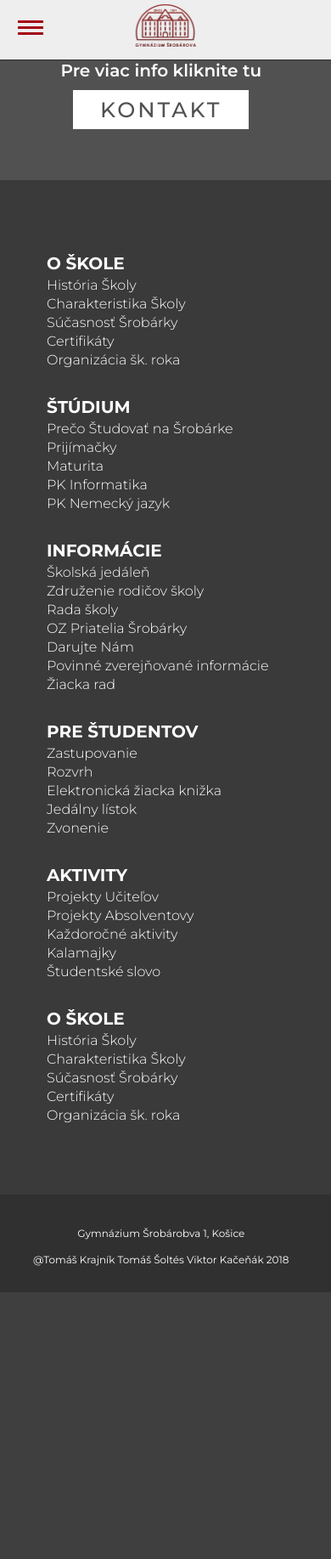
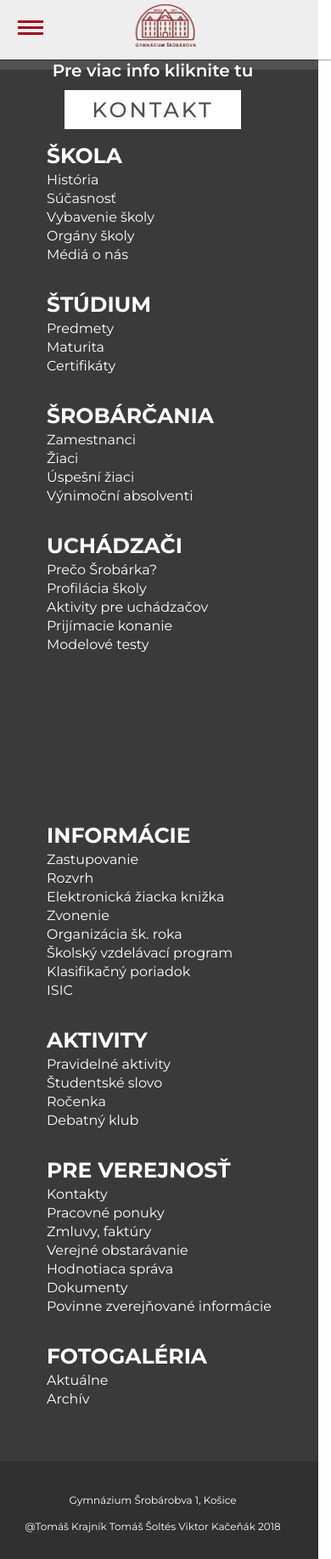
Before and after one commit to vkacenak/SrobarkaWeb, a PHP site: page /TemplatePage.html in a window 390 px wide. Shown: the whole page at 85% size. Before the commit the page ends 1521 px from the top, so only its background shows below. Run offline with PHP 8.4, Linux system fonts and the light colour scheme; some libraries are stand-ins or nearby versions.

Commit message:
Footer pridany do templatepage

```diff
--- a/TemplatePage.html
+++ b/TemplatePage.html
@@ -204,71 +204,144 @@
             <div class="col-sm-6 kontaktbutton"><a href="kontakt.html" class="footerkontakt">KONTAKT</a></div>
            </div>
            <div class="row footermiddle">
-             <div class="col-sm-2 collumwidth">
+             <div class="col-sm-3 collumwidth">
              <ul >
-               <li class="footermiddlenadpis">O škole</li>
-               <li><a href="#">História Školy</a></li>
-               <li><a href="#">Charakteristika Školy</a></li>
-               <li><a href="#">Súčasnosť Šrobárky</a></li>
-               <li><a href="#">Certifikáty</a></li>
-               <li><a href="#">Organizácia šk. roka</a></li>
+               <li class="footermiddlenadpis">Škola</li>
+               <li><div class="dropdown-footer"><a class="footertoggler">História</a>
+                 <div class="dropdownc-footer">
+                   <a href="#">Časová os</a>
+                   <a href="#">Dejiny školy</a>
+               </div></div></li>
+               <li><div class="dropdown-footer"><a class="footertoggler">Súčasnosť</a>
+                 <div class="dropdownc-footer">
+                   <a href="#">Charakteristika</a>
+                   <a href="#">Profilácia</a>
+               </div></div></li>
+               <li><a href="#">Vybavenie školy</a></li>
+               <li><div class="dropdown-footer"><a class="footertoggler">Orgány školy</a>
+                 <div class="dropdownc-footer">
+                   <a href="#">Rada školy</a>
+                   <a href="#">Združenie rodičov</a>
+                   <a href="#">OZ Priatelia Šrobárky</a>
+               </div></div></li>
+               <li><div class="dropdown-footer"><a class="footertoggler">Médiá o nás</a>
+                 <div class="dropdownc-footer">
+                   <a href="#">Televízne príspevky</a>
+                   <a href="#">Napísali o nás</a>
+                   </div></div></li>
              </ul>
            </div>
-             <div class="col-sm-2 collumwidth">
+             <div class="col-sm-3 collumwidth">
              <ul >
                <li class="footermiddlenadpis">ŠTÚDIUM</li>
-               <li><a href="#">Prečo Študovať na Šrobárke</a></li>
-               <li><a href="#">Prijímačky</a></li>
-               <li><a href="#">Maturita</a></li>
-               <li><a href="#">PK Informatika</a></li>
-               <li><a href="#">PK Nemecký jazyk</a></li>
+               <li><a href="predmety.html">Predmety</a></li>
+               <li><div class="dropdown-footer"><a class="footertoggler">Maturita</a>
+                 <div class="dropdownc-footer">
+                   <a href="zakladneinfo.html">Základné informácie</a>
+                   <a href="terminy.html">Termíny</a>
+                   <a href="legislativa.html">Legislatíva</a>
+                   <a href="predmetymaturita.html">Predmety maturitnej skúšky</a>
+                   <a href="klasifikacia.html">Klasifikácia</a>
+                   <a href="organizaciematurity.html">Organizácia maturitnej skúšky</a>
+               </div></div></li>
+               <li><div class="dropdown-footer"><a class="footertoggler">Certifikáty</a>
+                 <div class="dropdownc-footer">
+                   <a href="DSD.html">DSD I a DSD II</a>
+                   <a href="Cisco.html">Cisco Networking Academy</a>
+               </div></div></li>
              </ul>
             </div>
-            <div class="col-sm-2 collumwidth">
+            <div class="col-sm-3 collumwidth">
             <ul >
-              <li class="footermiddlenadpis">Informácie</li>
-              <li><a href="#">Školská jedáleň</a></li>
-              <li><a href="#">Združenie rodičov školy</a></li>
-              <li><a href="#">Rada školy</a></li>
-              <li><a href="#">OZ Priatelia Šrobárky</a></li>
-              <li><a href="#">Darujte Nám</a></li>
-              <li><a href="#">Povinné zverejňované informácie</a></li>
-              <li><a href="#">Žiacka rad</a></li>
+              <li class="footermiddlenadpis">Šrobárčania</li>
+              <li><div class="dropdown-footer"><a class="footertoggler">Zamestnanci</a>
+                <div class="dropdownc-footer">
+                  <a href="pedagogovia.html">Pedagogickí zamestnanci</a>
+                  <a href="nepedagogovia.html">Nepedagogickí zamestnanci</a>
+                 <a href="vychovnaporadkyna.html">Výchovná poradkyňa</a>
+              </div></div></li>
+              <li><div class="dropdown-footer"><a class="footertoggler">Žiaci</a>
+                <div class="dropdownc-footer">
+                  <a href="">1. ročník</a>
+                  <a href="">2. ročník</a>
+                 <a href="">3. ročník</a>
+                 <a href="">4. ročník</a>
+              </div></div></li>
+              <li><a href="#">Úspešní žiaci</a></li>
+              <li><a href="#">Výnimoční absolventi</a></li>
             </ul>
            </div>
-            <div class="col-sm-2 collumwidth">
+            <div class="col-sm-3 collumwidth">
             <ul >
-              <li class="footermiddlenadpis">Pre študentov</li>
-              <li><a href="#">Zastupovanie</a></li>
-              <li><a href="#">Rozvrh</a></li>
-              <li><a href="#">Elektronická žiacka knižka</a></li>
-              <li><a href="#">Jedálny lístok</a></li>
-              <li><a href="#">Zvonenie</a></li>
+              <li class="footermiddlenadpis">Uchádzači</li>
+              <li><a href="precosroba.html">Prečo Šrobárka?</a></li>
+              <li><a href="profilacia.html">Profilácia školy</a></li>
+              <li><div class="dropdown-footer"><a class="footertoggler">Aktivity pre uchádzačov</a>
+                <div class="dropdownc-footer">
+                  <a href="">Deň otvorených dverí</a>
+                  <a href="">Prezentačné výstavy</a>
+                 <a href="">IT Tábor</a>
+              </div></div></li>
+              <li><a href="prijimacky.html">Prijímacie konanie</a></li>
+              <li><a href="testy.html">Modelové testy</a></li>
+
+            </ul>
+          </div></div>
+          <div class="row footermiddle">
+
+           <div class="col-sm-3 collumwidth">
+           <ul>
+             <li class="footermiddlenadpis">Informácie</li>
+             <li><a href="http://rozne.srobarka.sk/zast/zastupovanie/index.html">Zastupovanie</a></li>
+             <li><a href="https://srobarka.edupage.org/timetable/?">Rozvrh</a></li>
+             <li><a href="https://srobarka.edupage.org/">Elektronická žiacka knižka</a></li>
+             <li><a href="zvonenie.html">Zvonenie</a></li>
+             <li><a href="organizacia.html">Organizácia šk. roka</a></li>
+             <li><a href="skvp.html">Školský vzdelávací program</a></li>
+             <li><a href="klasifikacnyporiadok.html">Klasifikačný poriadok</a></li>
+             <li><a href="">ISIC</a></li>
            </ul>
          </div>
-           <div class="col-sm-2 collumwidth">
+         <div class="col-sm-3 collumwidth">
            <ul>
              <li class="footermiddlenadpis">Aktivity</li>
-             <li><a href="#">Projekty Učiteľov</a></li>
-             <li><a href="#">Projekty Absolventovy</a></li>
-             <li><a href="#">Každoročné aktivity</a></li>
-             <li><a href="#">Kalamajky</a></li>
-             <li><a href="#">Študentské slovo</a></li>
+             <li><div class="dropdown-footer"><a class="footertoggler">Pravidelné aktivity</a>
+               <div class="dropdownc-footer">
+                 <a href="kazdorocneaktivity.html">KOŽAZ</a>
+                 <a href="kazdorocneaktivity.html">Lyžiarsky kurz</a>
+                <a href="kazdorocneaktivity.html">Kalamajky</a>
+                 <a href="kazdorocneaktivity.html">Enviromentálny týždeň</a>
+                   <a href="kazdorocneaktivity.html">Stužková slávnosť</a>
+             </div></div></li>
+             <li><a href="studentskeslovo.html">Študentské slovo</a></li>
+             <li><a href="projektyucitelov.html">Ročenka</a></li>
+             <li><a href="projektyucitelov.html">Debatný klub</a></li>
+
            </ul>
           </div>
-         <div class="col-sm-2 collumwidth">
+
+           <div class="col-sm-3 collumwidth">
              <ul>
-             <li class="footermiddlenadpis">O škole</li>
-             <li><a href="#">História Školy</a></li>
-             <li><a href="#">Charakteristika Školy</a></li>
-             <li><a href="#">Súčasnosť Šrobárky</a></li>
-             <li><a href="#">Certifikáty</a></li>
-             <li><a href="#">Organizácia šk. roka</a></li>
+               <li class="footermiddlenadpis">Pre verejnosť</li>
+               <li><a href="kontakt.html">Kontakty</a></li>
+               <li><a href="pracovneponuky.html">Pracovné ponuky</a></li>
+               <li><a href="projektyucitelov.html">Zmluvy, faktúry</a></li>
+               <li><a href="hodnotiacasprava.html">Verejné obstarávanie</a></li>
+               <li><a href="hodnotiacasprava.html">Hodnotiaca správa</a></li>
+               <li><a href="dokumenty.html">Dokumenty</a></li>
+               <li><a href="povinnezverejnovaneinformacie.html">Povinne zverejňované informácie </a></li>
+             </ul>
+            </div>
+            <div class="col-sm-3 collumwidth">
+              <ul>
+                <li class="footermiddlenadpis">Fotogaléria</li>
+                <li><a href="fotogaleria.html">Aktuálne</a></li>
+                <li><a href="dokumenty.html">Archív</a></li>
+
               </ul>
              </div>
 
           </div>
-
            <div class="row footerbottom">
 
              <div class="col-sm-8 bottominfo">
@@ -302,7 +375,14 @@
     }
   });
   </script>
+  <script>
+  $(document).ready(function() {
+          $(".footertoggler").click(function(){
+              $(this).siblings('.dropdownc-footer').toggleClass('dropdownc-footerblock');
+          });
+     });
 
+  </script>
 
   <!-- VYTAHOVANIE HLAVNEHO DROPDOWNU -->
   <script>
--- a/css/footer.css
+++ b/css/footer.css
@@ -2,7 +2,7 @@
 .footerup{
   background-color:#515151;
   color: #ffffff;
-  width: 105%;
+  width: 100%;
   overflow: hidden;
   float: left;
   padding-top: 70px;
@@ -40,20 +40,29 @@
 .footermiddle {
   background-color: #3a3a3a;
   color:#ffffff;
-  padding-bottom: 120px;
+  padding-bottom: 20px;
   padding-top: 80px;
   float: left;
-  width: 105%;
+  width: 100%;
   overflow: hidden;
   text-decoration: none;
   display: inline;
+  padding-left: 65px;
+  padding-right: 65px;
+
 }
+.footermiddle:nth-of-type(odd) {
+ padding-bottom: 80px;
+ margin-top: -20px;
+}
+
+
 .footermiddlenadpis{
-  font-size: 20px;
+  font-size: 25px;
   font-weight: 700;
   text-transform: uppercase;
   line-height: 1.2;
-  margin-bottom: 15px;
+  margin-bottom: 20px;
 }
 
 .collummiddle{
@@ -64,11 +73,13 @@
   list-style: none;
   color:#ffffff;
   margin:6px 0;
+
 }
 .footermiddle li a {
   color: #ffffff;
+
   text-decoration: none;
-  font-weight: 300;
+
 }
 .footermiddle li a:hover {
   color: #ffffff;
@@ -76,8 +87,12 @@
   font-weight: 400;
   margin-left: 5px;
 }
+.footermiddle li a:active {
+  color: ##7a0101;
+
+}
 .footerbottom {
-  width: 105%;
+  width: 100%;
   overflow: hidden;
   color: #ffffff;
   background-color: #303030;
@@ -97,9 +112,10 @@
   margin-top: 23px;
   margin-bottom: 15px;
 }
+
 @media only screen and ( max-width: 960px ) {
   .footerup {
-    width: 105%;
+    width: 100%;
     overflow: hidden;
     text-align: center;
   }
@@ -107,10 +123,16 @@
     text-align: center;
   }
 .footermiddle {
-  width: 105%;
+  width: 100%;
   overflow: hidden;
   text-align: center;
-  padding-bottom: 50px;
+  padding-left: 0px;
+  padding-right: 0px;
+  padding-bottom: 30px;
+}
+.footermiddle:nth-of-type(odd) {
+ margin-top: -130px;
+ padding-bottom: 80px;
 }
 .footermiddle  ul {
     text-align: left;
@@ -118,7 +140,7 @@
     margin-left: 15px;
   }
   .footerbottom {
-    width: 105%;
+    width: 100%;
     overflow: hidden;
     font-size: 12px;
     padding: 15px 20px;
@@ -136,3 +158,20 @@
 
 
 }
+.dropdown-footer{
+  cursor: pointer;
+}
+.dropdownc-footer {
+ display: none;
+
+}
+.dropdownc-footer a {
+  display: block;
+  padding-left: 15px;
+  padding-top: 5px;
+  font-weight: 300;
+
+}
+.dropdownc-footerblock {
+  display: block;
+}
```
Also changed, not shown: soltytest.txt (deleted). Lines whose indentation alone changed are shown as unchanged.
